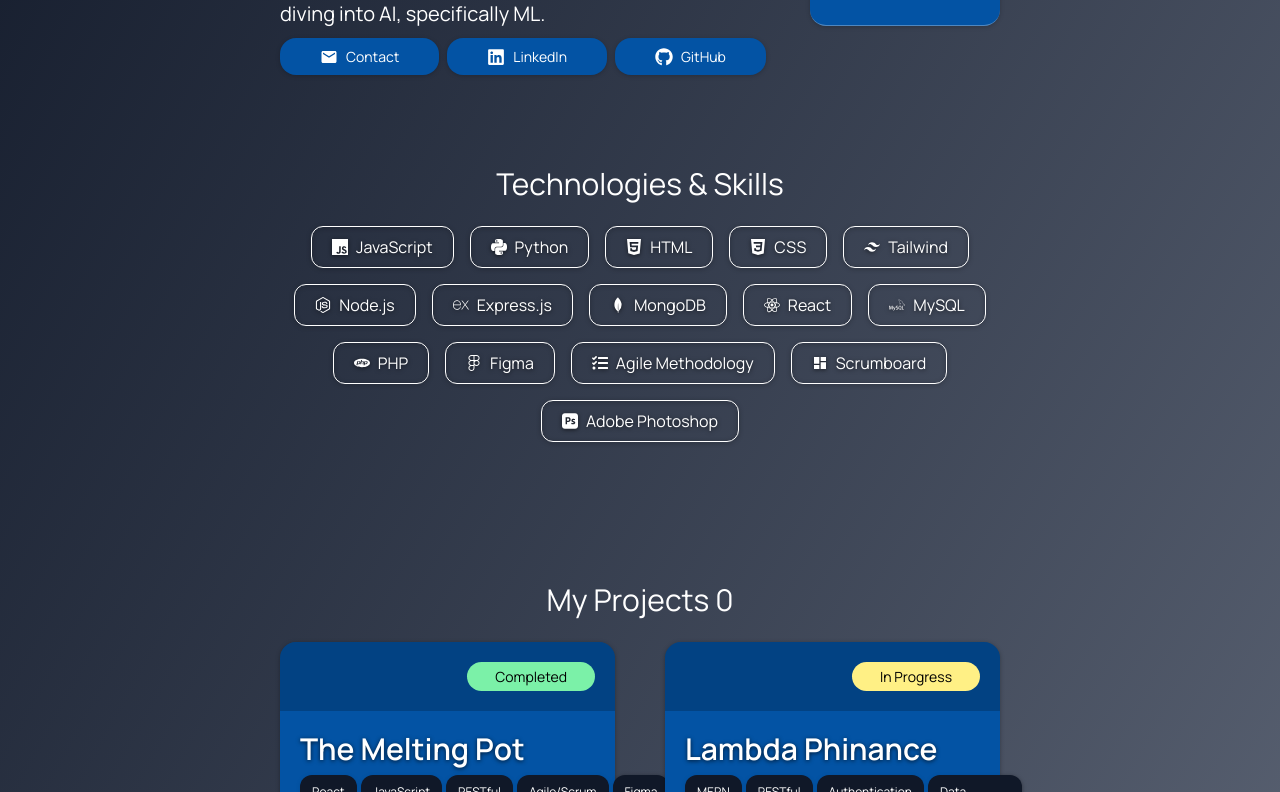
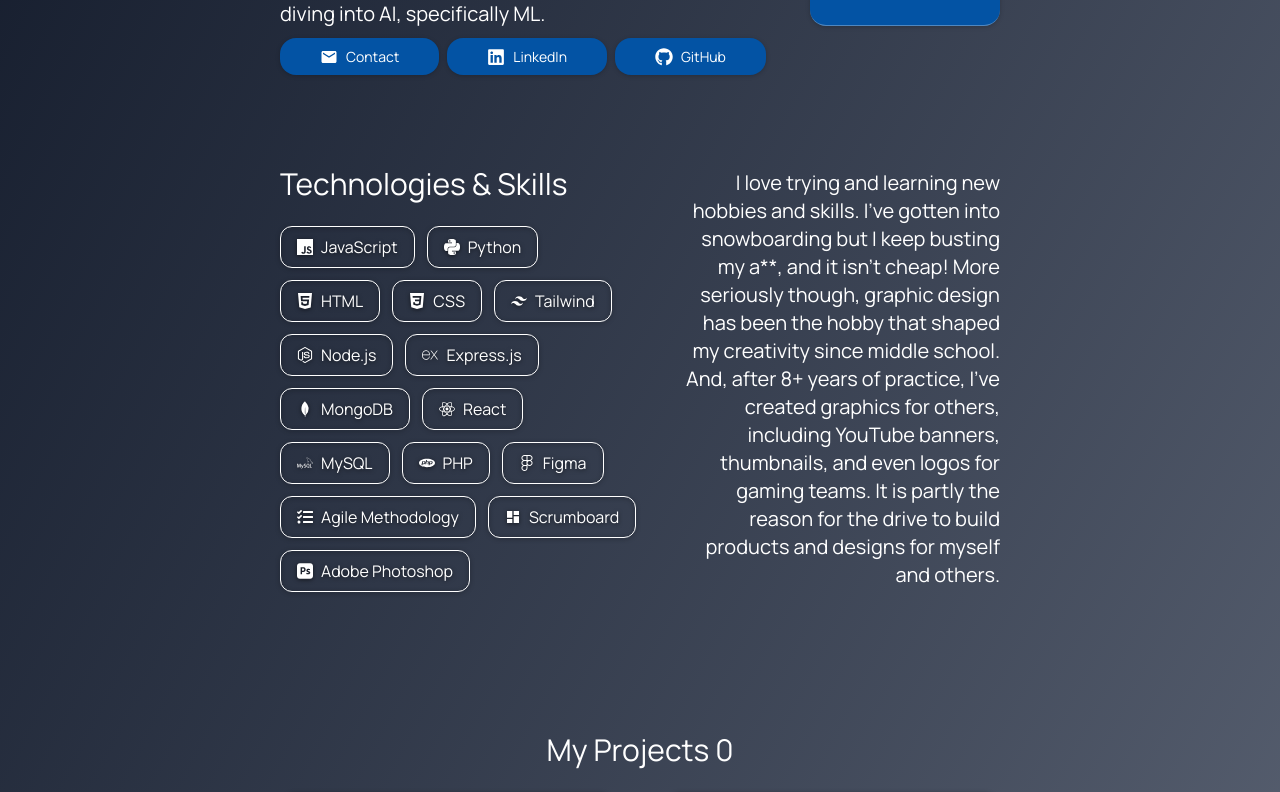
Before and after one commit to jhn816/jhn-web, a React (Vite) app: page / in a window 1280 px wide. Shown: the part 526-1318 px from the top of the page. Built offline with nearby package versions, Linux system fonts and the light colour scheme.

Commit message:
Added a section to include a little bit more information about who I am !

```diff
--- a/src/App.jsx
+++ b/src/App.jsx
@@ -169,16 +169,21 @@ function App() {
       </div>
 
       {/* skills and tech section // and about me*/}
-      <div class="fade-in-section delay-200 flex flex-col justify-center-safe items-center gap-6">
+      <div className='fade-in-section delay-200 w-full flex flex-row justify-between'>
+        <div class="flex flex-col w-4/8 justify-center-safe gap-6">
           <p id="skills" class="text-3xl text-white"> Technologies & Skills </p>
-        <div class="flex flex-wrap justify-center gap-4 max-w-6xl">
+          <div class="flex flex-wrap gap-3">
             {skills.map((skill, index) => (
               <div key={index}
-              className="drop-shadow-sm drop-shadow-black/60 flex items-center gap-2 hover-press border border-white px-5 py-2 rounded-xl text-[16px] text-white hover:bg-[#0353a4] hover:border-[#0353a4] transition cursor-default">
+                className="drop-shadow-sm drop-shadow-black/60 flex items-center gap-2 hover-press border border-white px-4 py-2 rounded-xl text-[16px] text-white hover:bg-[#0353a4] hover:border-[#0353a4] transition cursor-default">
                 {skill.icon}
                 {skill.name}
               </div>
             ))}
+          </div>
+        </div>
+        <div class="flex flex-col w-7/16 text-right justify-center">
+            <p className='text-white text-xl'>I love trying and learning new hobbies and skills. I’ve gotten into snowboarding but I keep busting my a**, and it isn’t cheap! More seriously though, graphic design has been the hobby that shaped my creativity since middle school. And, after 8+ years of practice, I’ve created graphics for others, including YouTube banners, thumbnails, and even logos for gaming teams. It is partly the reason for the drive to build products and designs for myself and others. </p>
         </div>
       </div>
 
```
Lines whose indentation alone changed are shown as unchanged.
